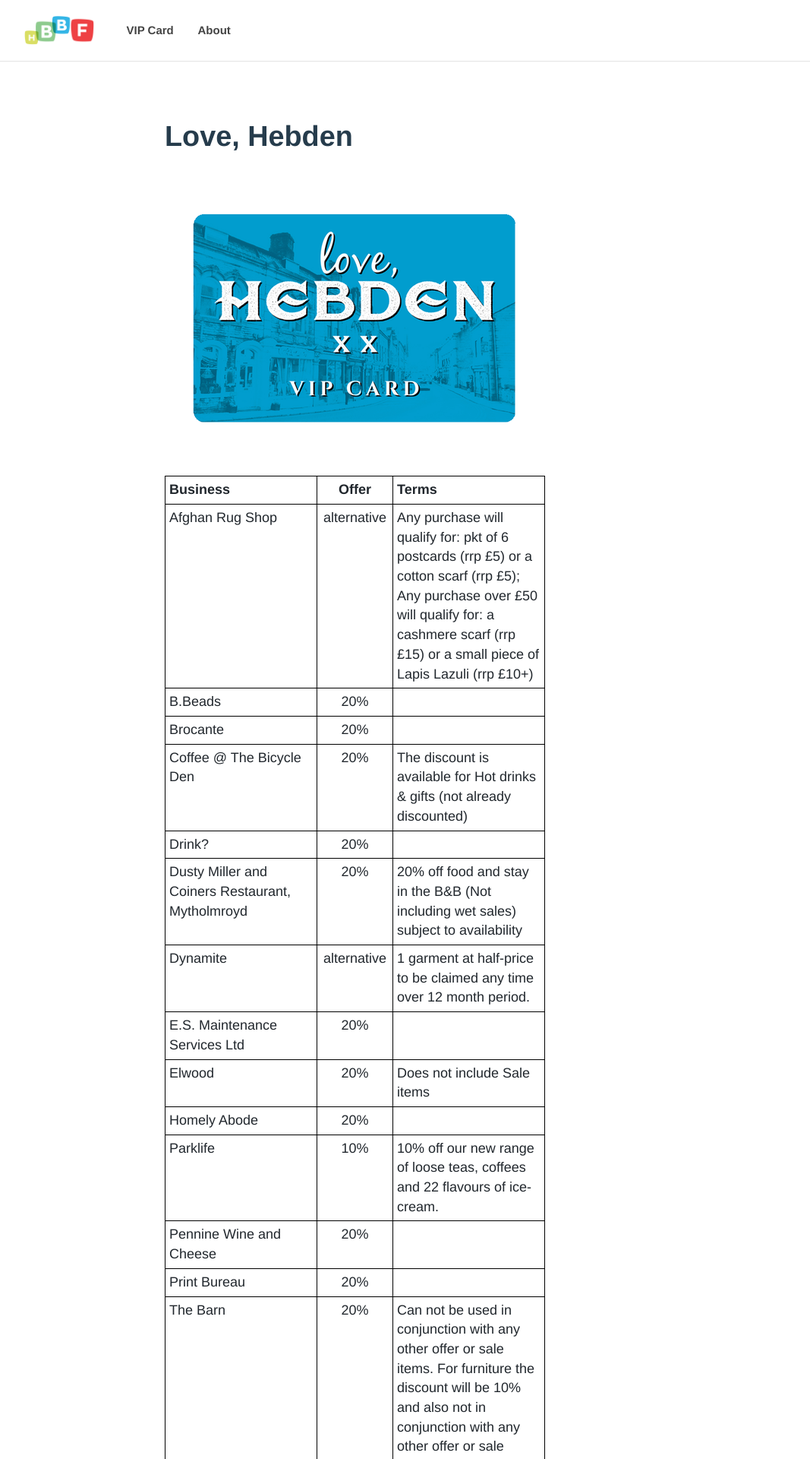
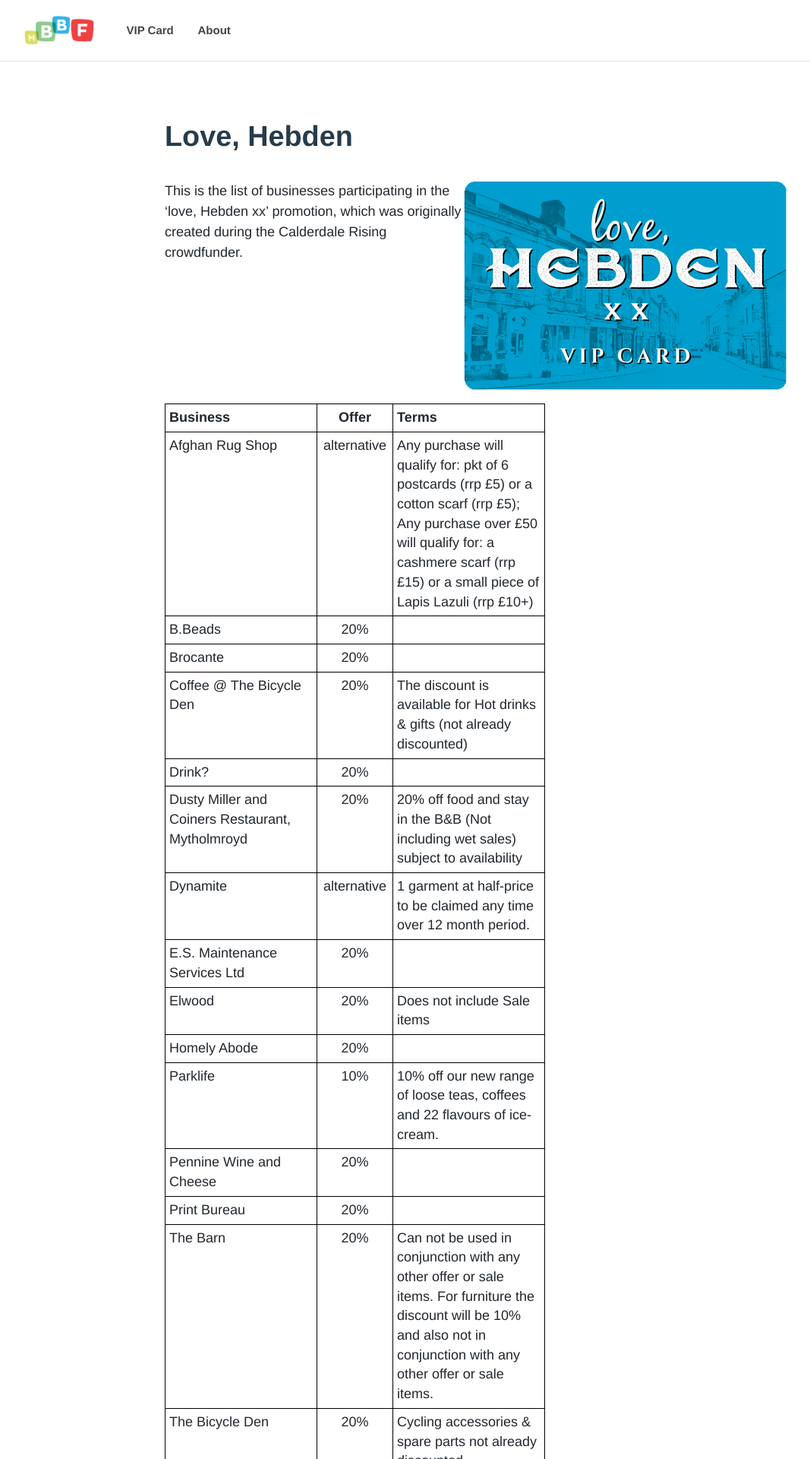
Before and after one commit to dringtech/hbbf, a Jekyll site: the page built from vip.md, in a window 1280 px wide. Shown: the top 1920 px of the page at 76% size, without its empty margins (13-1080 px from the left). Built offline with Jekyll 4.4.1, drawn with Linux system fonts in a browser that asks for light colours; nearby versions of some CDN libraries; some web fonts are replaced; comment, search, counter and statistics services are not loaded.

Commit message:
Updating vip page

```diff
--- /dev/null
+++ b/_sass/_custom.scss
@@ -0,0 +1,11 @@
+.righty {
+  float: right;
+}
+
+.cleary {
+  clear: both;
+}
+
+.flush-align-top {
+  margin-top: 0;
+}
--- a/css/main.scss
+++ b/css/main.scss
@@ -24,4 +24,5 @@ $accent: #2077b2;
 @import "icons";
 @import "syntax";
 @import "biz";
+@import "custom";
 @import "responsive";
--- a/vip.md
+++ b/vip.md
@@ -4,9 +4,12 @@ permalink: /vip/
 ---
 # Love, Hebden
 
-![](/images/love-Hebden-card.png)
+<img alt="love, Hebden xx" src="/images/love-Hebden-card.png" class='righty flush-align-top'>
+This is the list of businesses participating in the 'love, Hebden xx'
+promotion, which was originally created during the Calderdale Rising
+crowdfunder.
 
-<table class="biz-list">
+<table class="biz-list cleary">
 <thead> <th>Business</th> <th class='offer'>Offer</th> <th>Terms</th> </thead>
 <tbody>
 {% for b in site.data.vipbusinesses %}
```
Also changed, not shown: images/love-Hebden-card.png.
